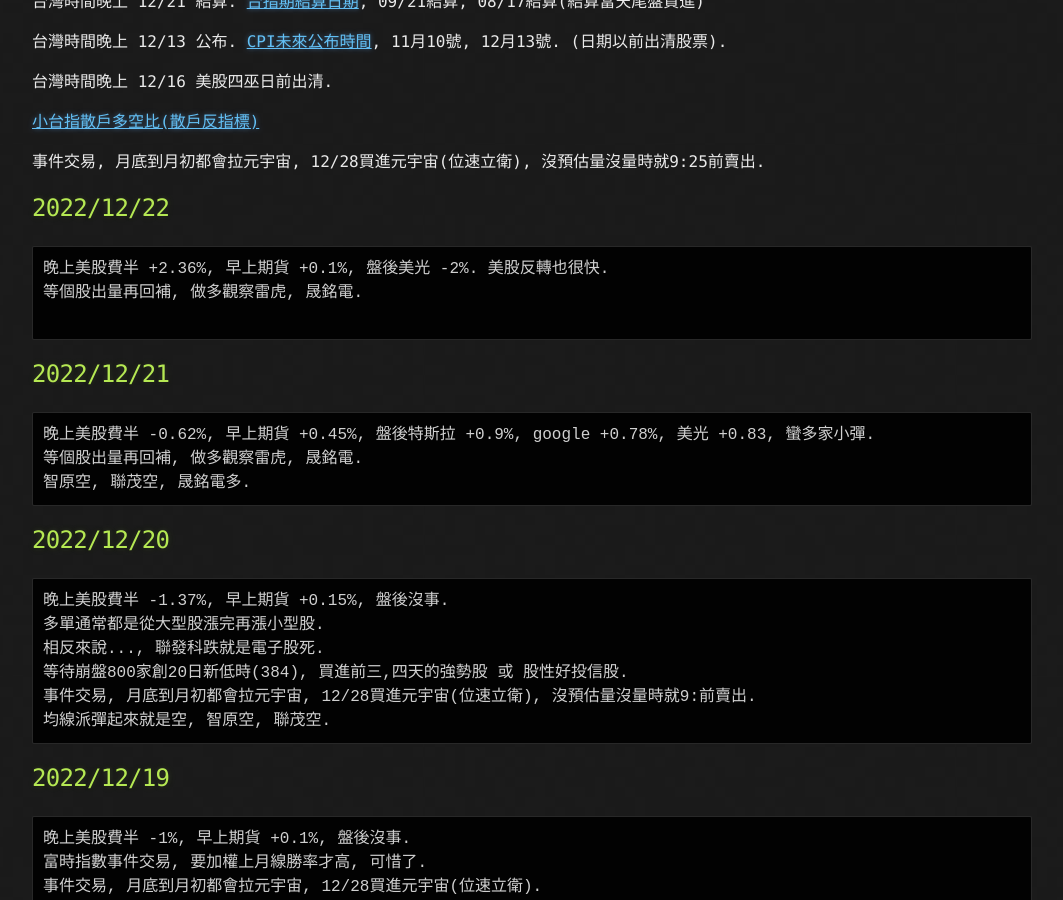
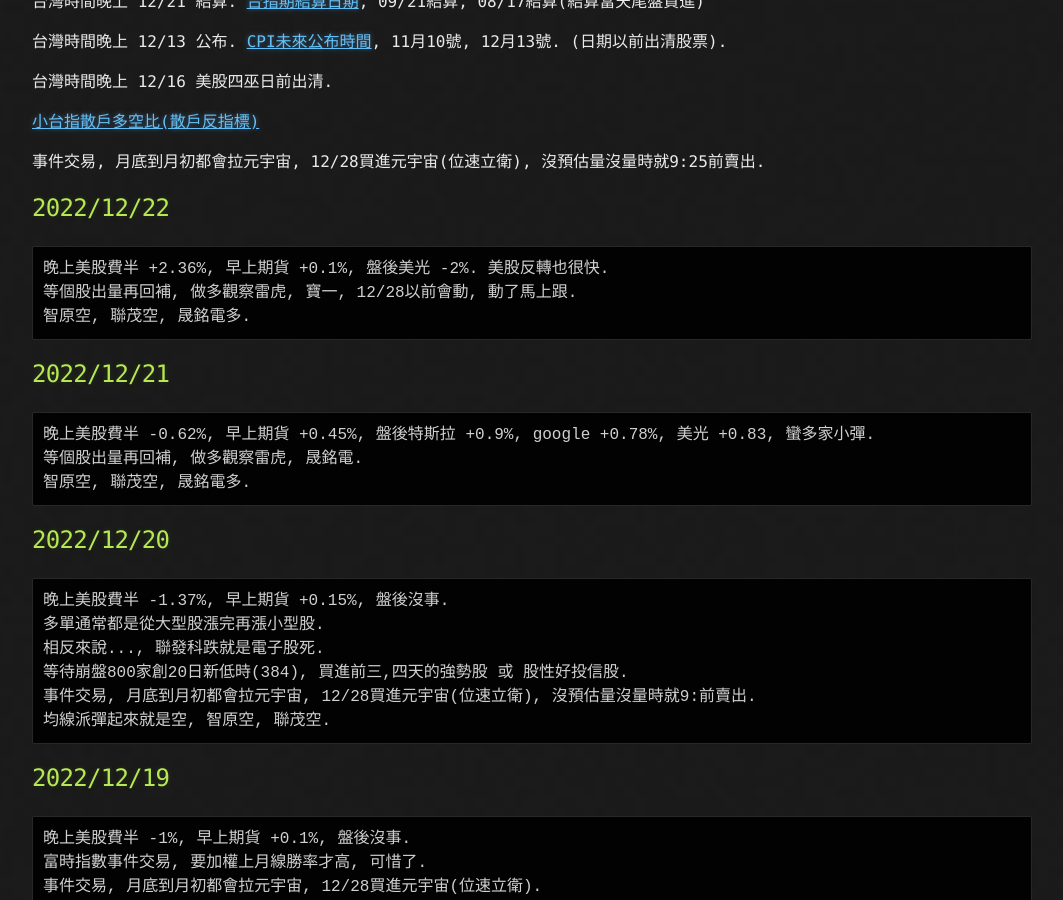
Before and after one commit to lepg5487/Stock_God, a Jekyll site: the page built from index.md, in a window 1280 px wide and 900 px high, scrolled down 388 px. Shown: the whole window, without its empty margins (108-1171 px from the left). Built offline with Jekyll 4.4.1, drawn with Linux system fonts in a browser that asks for light colours; our own code applies the rules of GitHub Pages for plain Markdown files.

Commit message:
Update index.md

````diff
--- a/index.md
+++ b/index.md
@@ -21,8 +21,8 @@ layout: testlayouts
 ## 2022/12/22
 ```
 晚上美股費半 +2.36%, 早上期貨 +0.1%, 盤後美光 -2%. 美股反轉也很快.
-等個股出量再回補, 做多觀察雷虎, 晟銘電.
-
+等個股出量再回補, 做多觀察雷虎, 寶一, 12/28以前會動, 動了馬上跟.
+智原空, 聯茂空, 晟銘電多.
 ```
 
 ## 2022/12/21
````
